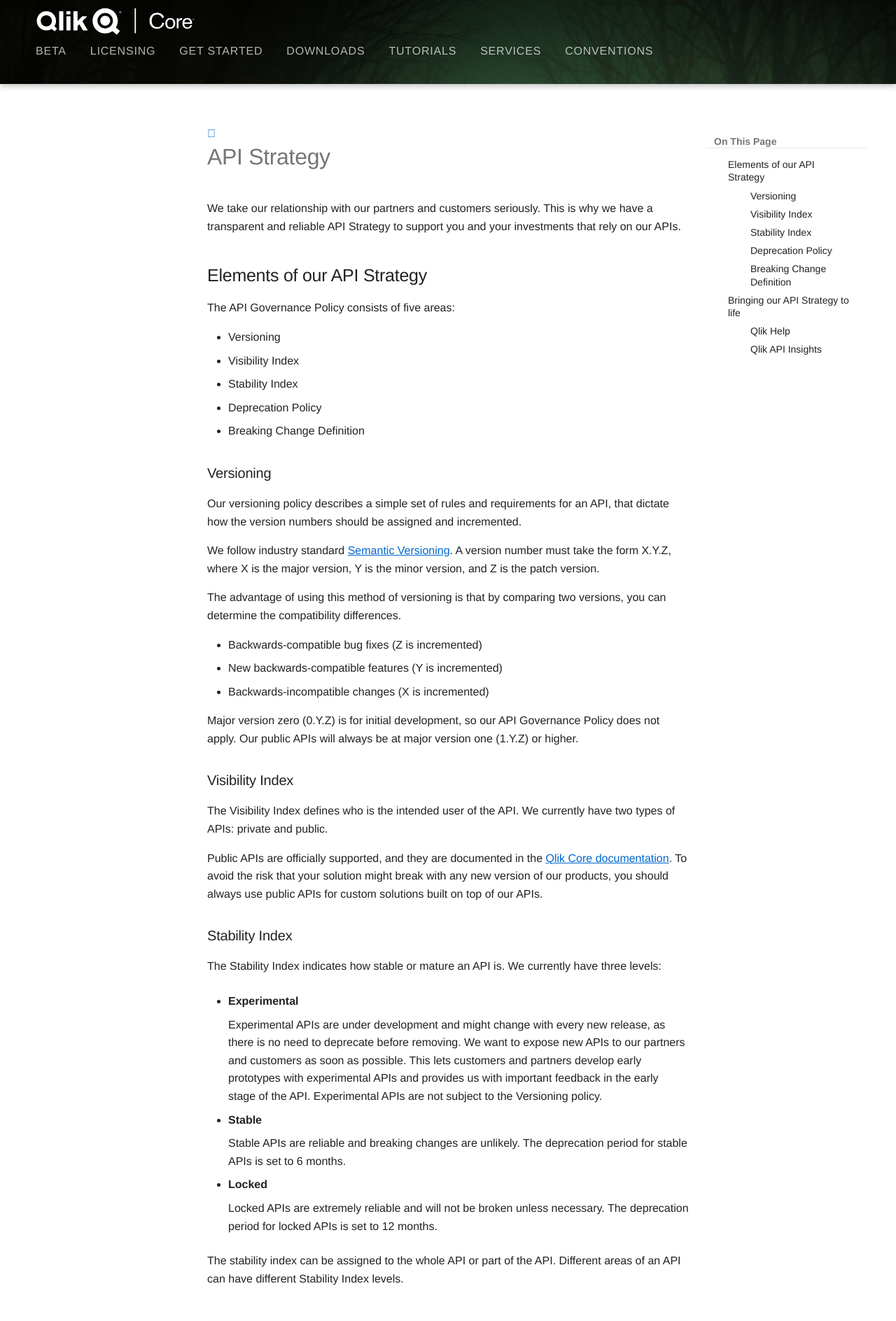
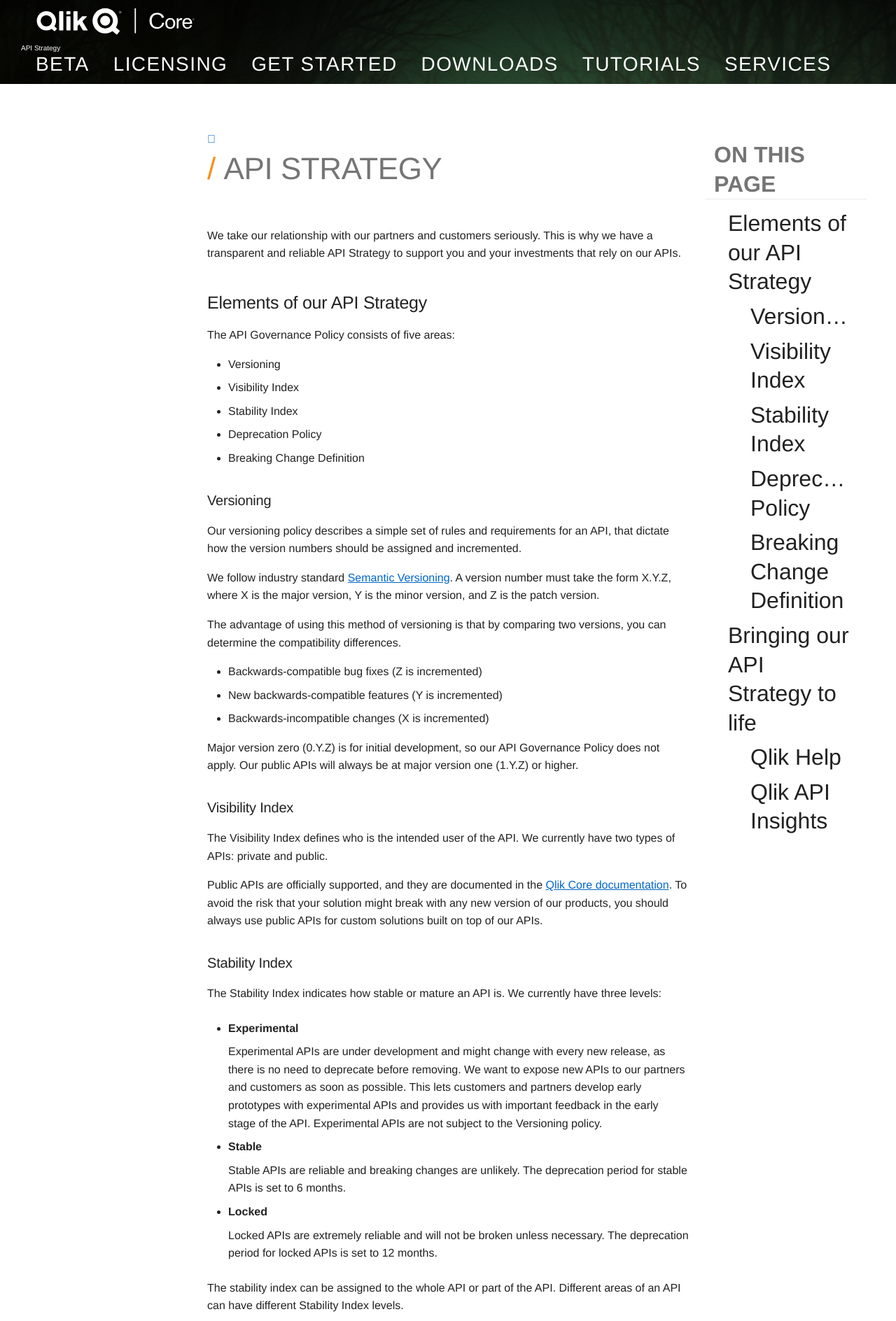
Before and after one commit to qlik-oss/core-website, an MkDocs documentation site: the page built from docs/docs/conventions/api-strategy.md, in a window 1280 px wide. Shown: the top 1888 px of the page at 70% size. Built offline with MkDocs 1.6.1 and Material for MkDocs 9.7.7, drawn with Linux system fonts in a browser that asks for light colours; comment, search, counter and statistics services are not loaded; old or Windows-style settings are respelled for this version of MkDocs; some of the changed text lies outside the part shown.

Commit message:
More branding updates
Rebranded footer (links not correct yet), changed fonts and general improvements.

```diff
--- a/docs/docs/conventions/api-strategy.md
+++ b/docs/docs/conventions/api-strategy.md
@@ -37,7 +37,7 @@
 APIs: private and public.
 
 Public APIs are officially supported, and they are documented in the
-[Qlik Core documentation](/docs/home.md).
+[Qlik Core documentation](/index.md).
 To avoid the risk that your solution might break with any new version of our products,
 you should always use public APIs for custom solutions built on top of our APIs.
 
@@ -80,7 +80,7 @@
 
 The deprecation period starts when the deprecation has been communicated, which means that it has
 been officially documented in the
-[Qlik Core documentation](/docs/home.md).
+[Qlik Core documentation](/index.md).
 A replacement must be announced at the same time as the deprecation period starts. This gives
 you a period in which you can start adapting your custom solution to the API replacement
 and prepare for the API change.
@@ -106,7 +106,7 @@
 We have started to introduce the Stability Index in our Qlik Core
 documentation.
 This is an ongoing effort and we will continue with future
-[Qlik Core documentation](/docs/home.md)
+[Qlik Core documentation](/index.md)
 updates.
 
 ### Qlik API Insights
--- a/docs/javascripts/extra.js
+++ b/docs/javascripts/extra.js
@@ -17,3 +17,14 @@
           images[5] = "bg-5.jpg"
   document.getElementById("header-id").style.backgroundImage = "url(" + dir + images[randomCount] + ")";
 })();
+
+(function() {
+  var h1 = document.getElementsByTagName("h1");
+  var node = document.createElement("SPAN");                 // Create a <li> node
+  var textnode = document.createTextNode("/ ");
+  node.appendChild(textnode);
+  for (i = 0; i < h1.length; i++) {
+    h1[i].insertAdjacentHTML('afterbegin', '<span>/ </span>');
+    //console.log(h1[i]); //.parentNode.insertBefore(node, h1[i]);
+  }
+})();
--- a/docs/stylesheets/custom-style.css
+++ b/docs/stylesheets/custom-style.css
@@ -21,6 +21,10 @@
 
 body {
   font-family: 'BasicCommercialLTPro-Roman','Helvetica Neue','helvetica',arial,sans-serif;
+}
+
+.md-container {
+  padding-top: 0.4rem;
 }
 
 .md-header-info {
@@ -61,6 +65,9 @@
   .md-logo img {
     height: auto;
     width: 200px;
+  }
+  .footer-nav {
+    display: none !important;
   }
 }
 
@@ -122,6 +129,16 @@
   right: 30px;
 }
 
+.md-footer-meta {
+  background-color: #e1e1e1;
+  color: #626669;
+}
+
+.md-footer-meta2 {
+  background-color: #424346;
+  color: #e1e1e1;
+}
+
 .md-footer-nav {
   display: none;
 }
@@ -129,6 +146,20 @@
 .md-typeset a {
   color: #0066cc;
   text-decoration: underline;
+}
+
+h1 span {
+  color: #F6921D;
+  font-family: 'BasicCommercialLTPro-Bold','Helvetica Neue','helvetica',arial,sans-serif;
+}
+
+h1 {
+  text-transform: uppercase;
+  font-size: 2.2rem !important;
+}
+
+.md-nav {
+  font-size: 1.6rem;
 }
 
 .md-nav__link:focus, .md-nav__link:hover, .md-nav__link--active,
@@ -144,22 +175,11 @@
   display: inline-block;
   margin: 0px 5px;
   color: white;
-  font-size: 16px;
+  font-size: 1.4rem;
   font-family: 'BasicCommercialLTPro-Bold','Helvetica Neue','helvetica',arial,sans-serif;
   text-transform: uppercase;
   letter-spacing: .05em;
-}
-
-.beta-link {
-  display: table-cell;
-  height: auto;
-  vertical-align: middle;
-  margin: 0px 5px;
-  color: #f7921d;
-  font-size: 24px;
-  font-family: 'BasicCommercialLTPro-Bold','Helvetica Neue','helvetica',arial,sans-serif;
-  text-transform: uppercase;
-  letter-spacing: .05em;
+  opacity: 1;
 }
 
 .md-tabs__link:focus {
@@ -217,6 +237,7 @@
 .md-sidebar--secondary .md-nav__title {
   margin-bottom: 10px;
   border-bottom: 1px solid RGBA(0, 0, 0, 0.08);
+  text-transform: uppercase;
 }
 
 .md-sidebar--secondary .md-nav__item {
@@ -240,6 +261,7 @@
 .md-sidebar--secondary .md-nav__link {
   margin: 0;
   padding: 4px 14px 4px 20px;
+  font-size: 1.6rem;
 }
 
 .md-sidebar--secondary .md-nav__item .md-nav__item .md-nav__link {
@@ -350,6 +372,7 @@
 
 .md-footer-social a, .md-footer-social a:hover {
   font-size: 24px;
+  color: #c2c2c2;
   text-decoration: none;
 }
 
@@ -361,6 +384,17 @@
 
 .md-footer-legal-text {
   float: left;
+  padding: 30px;
+  font-size: 14px;
+  color: #c2c2c2;
+  line-height: 24px;
+  letter-spacing: .1em;
+  text-transform: uppercase;
+}
+
+.md-footer-legal-text a {
+  color: #f7921d;
+  text-decoration: none;
 }
 
 @media only screen and (min-width: 45em) {
@@ -395,6 +429,83 @@
     margin-left: 0.8rem;
   }
 }
+
+.footer-nav {
+  background-color: #e1e1e1;
+  padding: 45px 0;
+}
+
+ul {
+  display: block;
+  list-style-type: disc;
+  -webkit-margin-before: 1em;
+  -webkit-margin-after: 1em;
+  -webkit-margin-start: 0px;
+  -webkit-margin-end: 0px;
+  -webkit-padding-start: 0px;
+  list-style: none;
+}
+
+.wrapper {
+  position: relative;
+  box-sizing: border-box;
+  width: 100%;
+  max-width: 1500px;
+  margin: auto;
+  margin-top: 0px;
+  padding: 0px 30px;
+  font-family: 'BasicCommercialLTPro-Roman','Helvetica Neue','helvetica',arial,sans-serif;
+  font-size: 18px;
+}
+
+.footer-nav-wrapper {
+  width: 100%;
+  display: flex;
+  flex-wrap: nowrap;
+}
+
+.footer-left {
+  width: 25%;
+  padding-right: 10px;
+  display: flex;
+  flex-wrap: wrap;
+}
+
+.footer-nav-menu {
+  width: 75%;
+  display: flex;
+  justify-content: space-between;
+  padding-top: 34px;
+}
+
+.footer-nav-menu .footer-menu-item {
+  padding: 0px 10px;
+}
+
+.footer-nav-menu ul {
+  padding-top: 20px;
+}
+
+li {
+  display: list-item;
+  text-align: -webkit-match-parent;
+}
+
+.footer-nav-menu ul li {
+  font-size: 18px;
+  font-family: 'BasicCommercialLTPro-Roman','Helvetica Neue','helvetica',arial,sans-serif;
+  line-height: 45px;
+  color: #63666a;
+}
+
+.footer-nav-menu .footer-menu-item .footer-menu-title {
+  font-family: 'BasicCommercialLTPro-Bold','Helvetica Neue','helvetica',arial,sans-serif;
+  font-size: 18px;
+  letter-spacing: .05em;
+  text-transform: uppercase;
+  color: #63666a;
+}
+
 
 @media only screen and (max-width: 76.1875em) {
   html .md-nav--primary .md-nav__title--site {
@@ -431,7 +542,6 @@
   color: white;
   font-size: 14px;
   text-transform: uppercase;
-  color: white;
   letter-spacing: .2em;
   overflow: visible;
 }
@@ -459,8 +569,9 @@
 .marketing-text-button {
   color: white;
   font-family: BasicCommercialLTPro-Roman;
-  border-color: #000;
   font-size:18px;
+  background-color: #f7921d;
+  opacity: 0.8;
   border-style: solid;
   border-width: 2px 2px 2px 2px;
   padding: 10px 20px 10px 20px;
@@ -468,6 +579,7 @@
 }
 
 .marketing-text-button:hover {
+  opacity: 1;
   background-color: #f7921d;
 }
 
--- a/theme/partials/footer.html
+++ b/theme/partials/footer.html
@@ -1,5 +1,106 @@
 {% import "partials/language.html" as lang with context %}
 
+<section class="footer-nav">
+    <div class="wrapper">
+      <div class="footer-nav-wrapper">
+
+        <div class="footer-left">
+          <div class="footer-logo">
+            <img src="{{ base_url }}/images/QlikCore-Horizontal_RGB.png" width="300px" alt="Qlik Logo">
+          </div>
+        </div>
+
+      <div class="footer-nav-menu">
+        <!-- begin repeated element -->
+        <div class="footer-menu-item">
+          <div class="footer-menu-title">
+            Technologies &amp; Platforms
+          </div>
+          <ul>
+            <li>
+              <a href="#">Qlik Core</a>
+            </li>
+            <li>
+              <a href="#">API Hub</a>
+            </li>
+            <li>
+              <a href="#">QAP</a>
+            </li>
+            <li>
+              <a href="#">Qlik Sense</a>
+            </li>
+            <li>
+              <a href="#">Open Source Libraries</a>
+            </li>
+            <li>
+              <a href="#">QlikView</a>
+            </li>
+          </ul>
+        </div>
+        <!-- end repeated element -->
+        <!-- begin repeated element -->
+        <div class="footer-menu-item">
+          <div class="footer-menu-title">
+            <a href="#">Developer Resources</a>
+          </div>
+          <ul>
+            <li>
+              <a href="#">Playground</a>
+            </li>
+            <li>
+              <a href="#">Garden</a>
+            </li>
+            <li>
+              <a href="#">Knowledge</a>
+            </li>
+          </ul>
+        </div>
+        <!-- end repeated element -->
+        <!-- begin repeated element -->
+        <div class="footer-menu-item">
+          <div class="footer-menu-title">
+            Squad
+          </div>
+          <ul>
+            <li>
+              <a href="#">Events</a>
+            </li>
+            <li>
+              <a href="#">Social</a>
+            </li>
+            <li>
+              <a href="#">Blog</a>
+            </li>
+            <li>
+              <a href="#">Stack Overflow</a>
+            </li>
+            <li>
+              <a href="#">Slack</a>
+            </li>
+          </ul>
+        </div>
+        <!-- end repeated element -->
+        <!-- begin repeated element -->
+        <div class="footer-menu-item">
+          <div class="footer-menu-title">
+            Legal
+          </div>
+            <ul>
+              <li><a href="http://www.qlik.com/legal/cookies-and-privacy-policy">Cookies and Privacy policy</a></li>
+              <li><a href="http://www.qlik.com/legal/trademarks">Trademarks</a></li>
+              <li><a href="http://www.qlik.com/legal/terms-of-use">Terms of Use</a></li>
+              <li><a href="{{ base_url }}/beta">License Terms</a></li>
+              <li><a href="{{ base_url }}/docs/third-party-licenses">Third-Party Licenses</a></li>
+            </ul>
+        </div>
+        <!-- end repeated element -->
+      </div>
+
+    </div>
+  </div>
+</section>
+
+<!--
 <footer class="md-footer">
   <div class="md-footer-meta md-typeset">
     <div class="md-footer-meta__inner md-grid">
@@ -35,7 +136,14 @@
             </ul>
           </div>
         </div>
-        <div class="md-footer-legal">
+      </div>
+    </div>
+  </div>
+</footer>
+-->
+<footer class="md-footer-last">
+  <div class="md-footer-meta2 md-typeset">
+      <div class="md-footer-legal">
           <div class="md-footer-legal-text">
             <div>Copyright © 1993-2018 QlikTech International AB. All rights reserved.</div>
             Powered by
@@ -48,7 +156,5 @@
             {% include "partials/social.html" %}
           {% endblock %}
         </div>
-      </div>
-    </div>
   </div>
 </footer>
--- a/theme/partials/header.html
+++ b/theme/partials/header.html
@@ -9,11 +9,31 @@
           <a href="{{ config.site_url | default(nav.homepage.url, true) }}"
               title="{{ config.site_name }}"
               class="md-header-nav__button md-logo">
-              <img src="{{ base_url }}/{{ config.theme.logo }}" width="24" height="24" />
+              <img src="{{ base_url }}/{{ config.theme.logo }}"
+                  width="24" height="24" />
           </a>
         </div>
+
+        <div class="md-flex__cell md-flex__cell--shrink">
+          <label class="md-icon md-icon--menu md-header-nav__button"
+              for="drawer"></label>
+        </div>
+
         <div class="md-flex__cell md-flex__cell--stretch">
-
+          <div class="md-flex__ellipsis md-header-nav__title"
+              data-md-component="title">
+            {% block site_name %}
+              {% if config.site_name == page.title %}
+                {{ config.site_name }}
+              {% else %}
+                <span class="md-header-nav__topic">
+                </span>
+                <span class="md-header-nav__topic">
+                    {{ page.title }}
+                </span>
+              {% endif %}
+            {% endblock %}
+          </div>
         </div>
         <div class="md-flex__cell md-flex__cell--shrink">
           {% block search_box %}
```
Also changed, not shown: docs/images/QlikCore-Horizontal_RGB.png (added).
